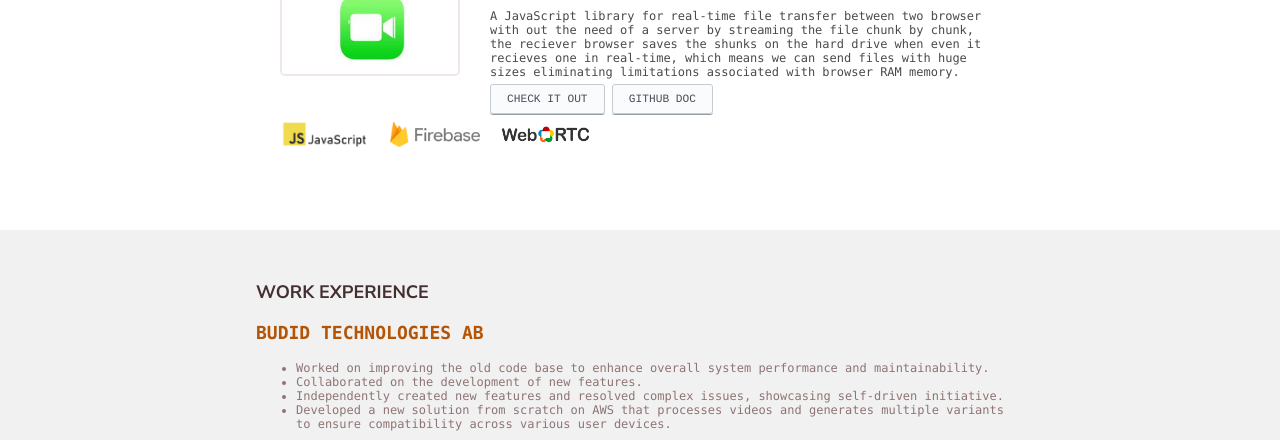
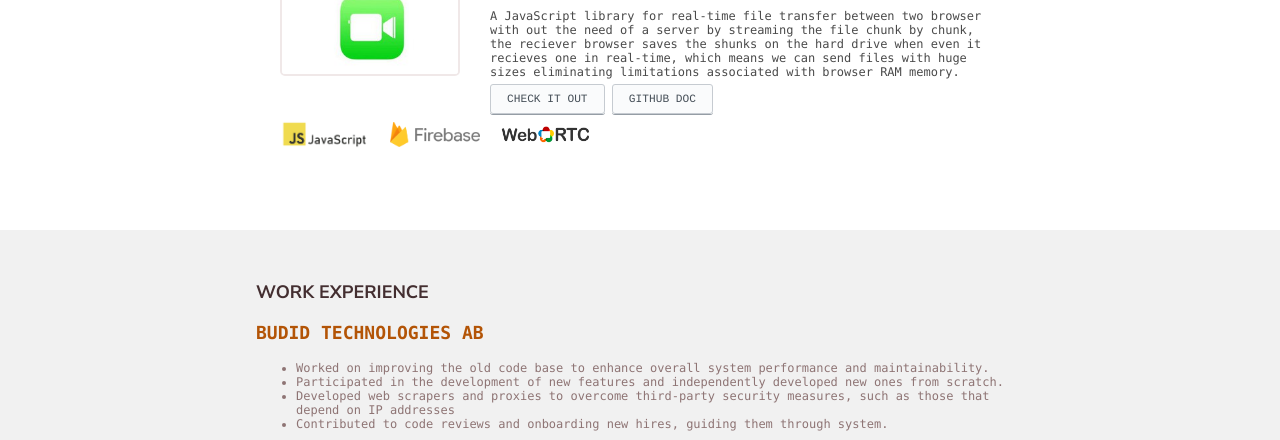
Before and after one commit to 47kyo/portfolio, a plain HTML site: page index.html in a window 1280 px wide. Shown: the part 864-1304 px from the top of the page. Drawn offline with nearby package versions, Linux system fonts and the light colour scheme; a script that the page names is missing.

Commit message:
clean up

```diff
--- a/index.html
+++ b/index.html
@@ -196,15 +196,17 @@
                   Worked on improving the old code base to enhance overall
                   system performance and maintainability.
                 </li>
-                <li>Collaborated on the development of new features.</li>
                 <li>
-                  Independently created new features and resolved complex
-                  issues, showcasing self-driven initiative.
+                  Participated in the development of new features and
+                  independently developed new ones from scratch.
                 </li>
                 <li>
-                  Developed a new solution from scratch on AWS that processes
-                  videos and generates multiple variants to ensure compatibility
-                  across various user devices.
+                  Developed web scrapers and proxies to overcome third-party
+                  security measures, such as those that depend on IP addresses
+                </li>
+                <li>
+                  Contributed to code reviews and onboarding new hires, guiding
+                  them through system.
                 </li>
               </ul>
             </div>
```
Also changed, not shown: assests/main.js (+1 -1 lines).
